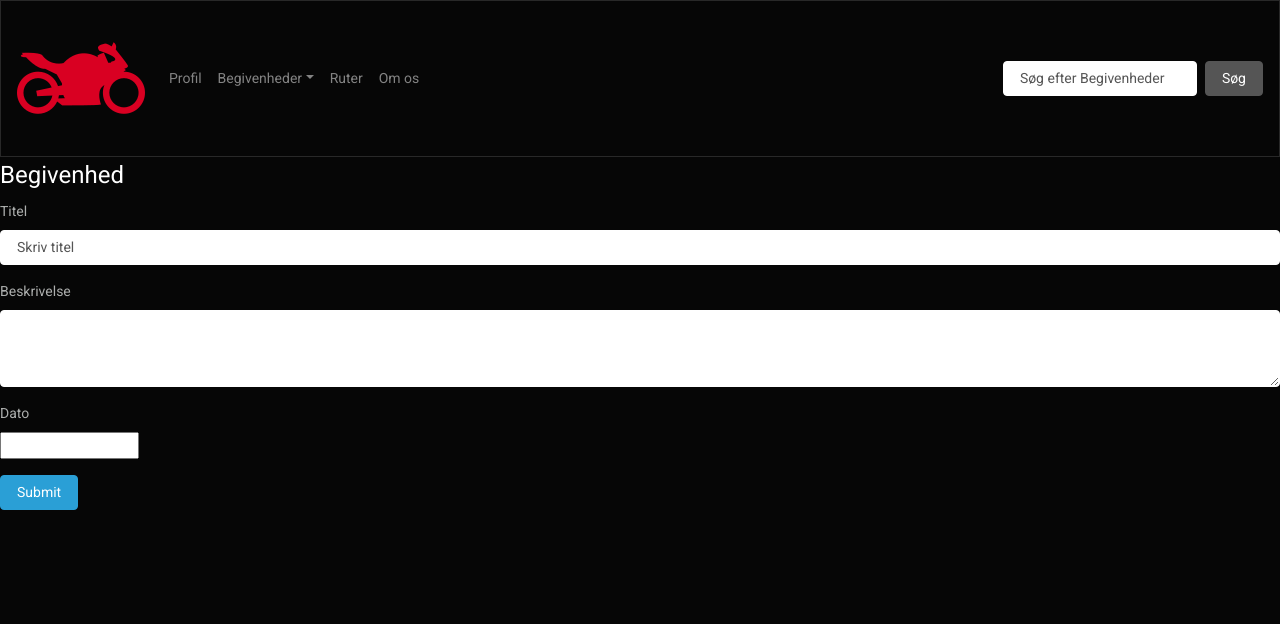
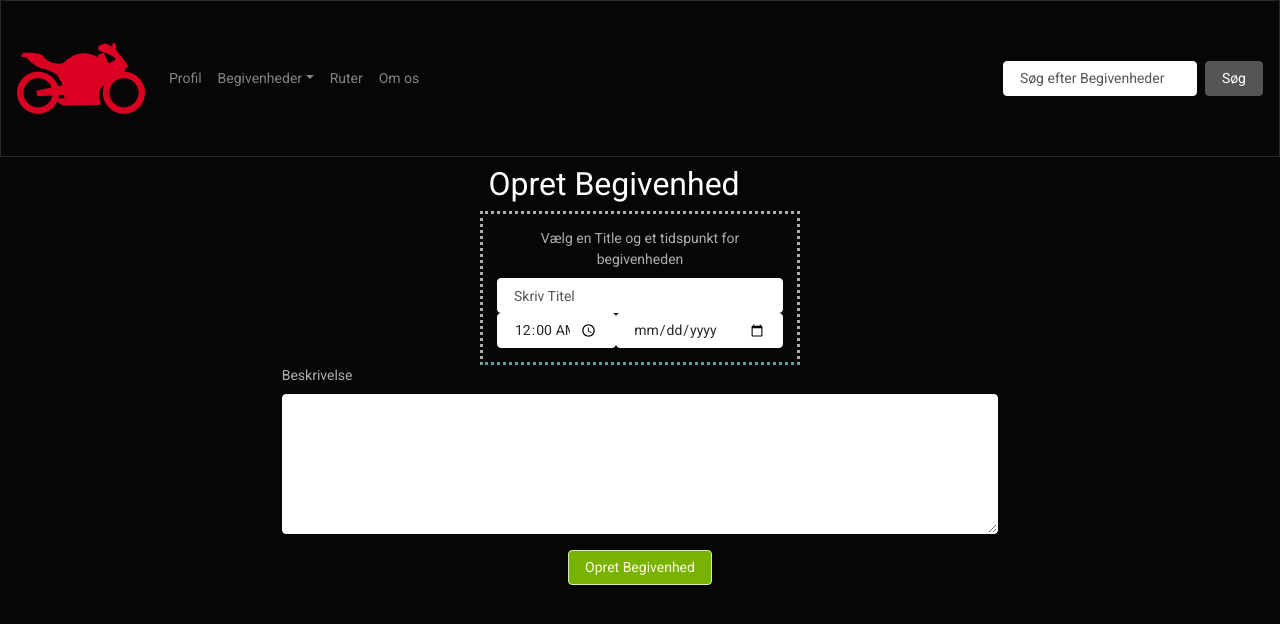
Before and after one commit to Rafigi/MotorRutes, an Angular app: page /opret-begivenhed in a window 1280 px wide. Shown: the top 624 px of the page. Built offline with nearby package versions, Linux system fonts and the light colour scheme.

Commit message:
Begivenhed lavet

```diff
--- a/src/app/opret-begivenhed/opret-begivenhed.component.css
+++ b/src/app/opret-begivenhed/opret-begivenhed.component.css
@@ -0,0 +1,6 @@
+.opret
+{
+    border-style: dotted;
+    border-bottom-color: cadetblue;
+    padding: 1em;
+}
--- a/src/app/opret-begivenhed/opret-begivenhed.component.html
+++ b/src/app/opret-begivenhed/opret-begivenhed.component.html
@@ -1,21 +1,22 @@
 <form>
   <fieldset>
-    <legend>Begivenhed</legend>
-    <div class="form-group">
-      <label>Titel</label>
-      <input type="text" class="form-control" placeholder="Skriv titel">
+    <h4 class="col-md-7 m-2 text-right">Opret Begivenhed</h4>
+    <section class="col-lg-3 mx-auto opret">
+      <label class="col-sm-12 text-md-center">Vælg en Title og et tidspunkt for begivenheden</label>
+      <input type="text" class="form-control" placeholder="Skriv Titel">
+      <section class="d-flex flex-row">
+        <input class="form-control col-5" type="time" value="00:00">
+        <input class="form-control col-7" type="date">
+    </section>
+
+    </section>
+    <div class="form-group col-lg-7 mx-auto">
+      <label for="exampleTextarea">Beskrivelse</label>
+      <textarea class="form-control" id="exampleTextarea" rows="6"></textarea>
     </div>
-    <div class="form-group">
-      <label for="exampleTextarea">Beskrivelse</label>
-      <textarea class="form-control" id="exampleTextarea" rows="3"></textarea>
-    </div>
-    <div class="form-group">
-      <label>Dato</label>
-      <div class="input-append date form_datetime">
-          <input size="16" type="text" value="" readonly>
-          <span class="add-on"><i class="icon-th"></i></span>
-      </div>
-    </div>
-    <button type="submit" class="btn btn-primary">Submit</button>
+    <section class="d-flex justify-content-around">
+      <button type="submit" class="btn alert-success" style="color: cornsilk">Opret Begivenhed</button>
+    </section>
+
   </fieldset>
 </form>
```
